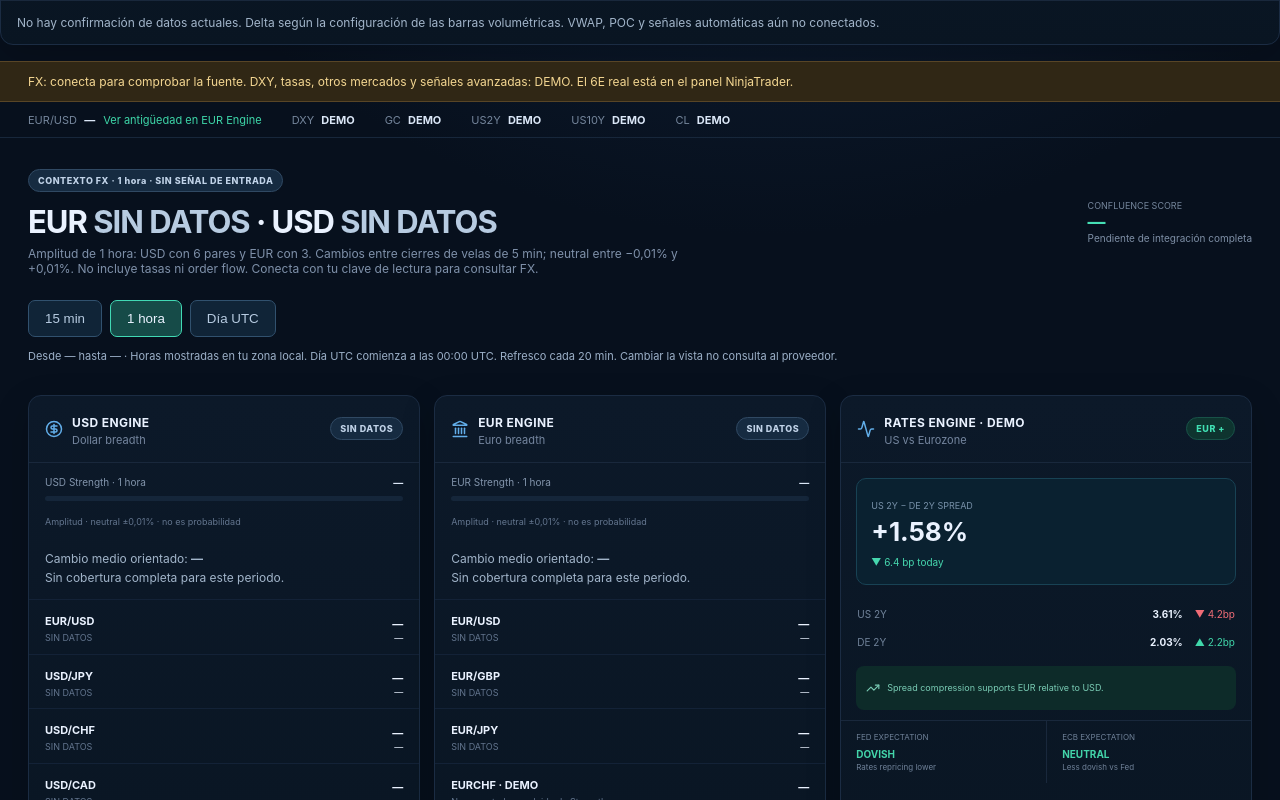
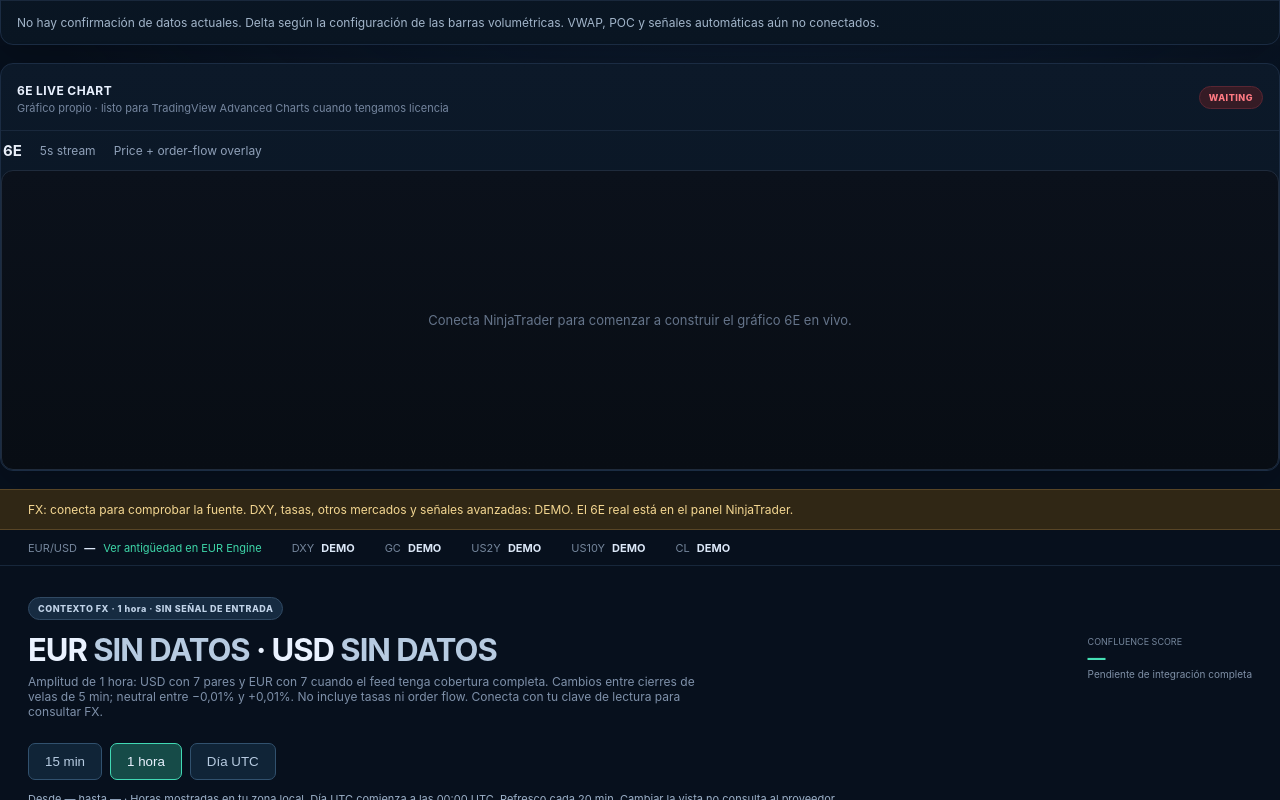
Before and after one commit to vjzuniromero89-stack/6E-Market-Command, a Next.js app: page / in a window 1280 px wide. Shown: the part 340-1140 px from the top of the page. Built offline with nearby package versions, Linux system fonts and the light colour scheme.

Commit message:
Add files via upload

```diff
--- /dev/null
+++ b/app/api/market-data/route.js
@@ -0,0 +1,17 @@
+import { authorized } from '../../../lib/feed.mjs';
+export const runtime='nodejs'; export const dynamic='force-dynamic';
+export async function GET(request){
+ if(!authorized(request,process.env.DASHBOARD_READ_TOKEN))return Response.json({error:'Unauthorized'},{status:401});
+ return Response.json({
+  architectureVersion:2,
+  feeds:{
+   cme:{status:process.env.CME_CLIENT_ID?'configured':'not_configured',purpose:'6E top-of-book/trades/statistics; direct CME WebSocket'},
+   rithmic:{status:process.env.RITHMIC_USER?'configured':'not_configured',purpose:'depth/ticks/history/order routing when licensed'},
+   rates:{status:process.env.RATES_PROVIDER_KEY?'configured':'not_configured',purpose:'US/DE yields and rate impulse'},
+   macro:{status:process.env.MACRO_PROVIDER_KEY?'configured':'not_configured',purpose:'economic calendar, releases, central-bank context'},
+   tradingview:{status:process.env.NEXT_PUBLIC_TV_CHARTS_ENABLED==='true'?'library_enabled':'fallback_chart',purpose:'chart UI only; market data remains ours'}
+  },
+  requiredSymbols:['6E','DXY','EUR/USD','EUR/GBP','EUR/JPY','EUR/CHF','EUR/CAD','EUR/AUD','EUR/NZD','GBP/USD','AUD/USD','NZD/USD','USD/JPY','USD/CHF','USD/CAD','US2Y','DE2Y','US10Y','DE10Y','GC','ES','VIX','CL'],
+  rule:'No synthetic LIVE labels: every module reports provider, timestamp, freshness and coverage.'
+ });
+}
--- /dev/null
+++ b/app/components/MarketChart.js
@@ -0,0 +1,8 @@
+'use client';
+import {useEffect,useMemo,useState} from 'react';
+export default function MarketChart({token}){
+ const [rows,setRows]=useState([]),[status,setStatus]=useState('waiting');
+ useEffect(()=>{if(!token)return;let stop=false,t;const poll=async()=>{try{const r=await fetch('/api/ninjatrader',{headers:{Authorization:`Bearer ${token}`},cache:'no-store'});const j=await r.json();if(j.snapshot&&!stop){setRows(x=>[...x,{t:Date.now(),p:j.snapshot.price,d:j.snapshot.barDelta}].slice(-120));setStatus(j.status)}}catch{};if(!stop)t=setTimeout(poll,5000)};poll();return()=>{stop=true;clearTimeout(t)}},[token]);
+ const path=useMemo(()=>{if(rows.length<2)return'';const ps=rows.map(x=>x.p),lo=Math.min(...ps),hi=Math.max(...ps),span=hi-lo||.0001;return rows.map((x,i)=>`${i?'L':'M'} ${20+i*(960/(rows.length-1))} ${250-(x.p-lo)/span*200}`).join(' ')},[rows]);
+ return <section className="card chartcard"><div className="ct"><div><b>6E LIVE CHART</b><span>Gráfico propio · listo para TradingView Advanced Charts cuando tengamos licencia</span></div><span className={'pill '+(status==='live'?'green':'red')}>{status.toUpperCase()}</span></div><div className="charttoolbar"><b>6E</b><span>5s stream</span><span>Price + order-flow overlay</span></div><div className="chartarea">{rows.length>1?<svg viewBox="0 0 1000 280" preserveAspectRatio="none"><g className="gridlines"><path d="M0 50H1000M0 100H1000M0 150H1000M0 200H1000M0 250H1000"/></g><path className="pricepath" d={path}/></svg>:<div className="chartempty">Conecta NinjaTrader para comenzar a construir el gráfico 6E en vivo.</div>}</div></section>
+}
--- a/app/page.js
+++ b/app/page.js
@@ -1,10 +1,11 @@
 'use client';
 import LiveFeed from './LiveFeed';
+import MarketChart from './components/MarketChart';
 import { useState } from 'react';
 import useMarketContext from './useMarketContext';
 import {Activity, Bell, ChevronRight, CircleDollarSign, Gauge, Gem, Landmark, Menu, Radio, Settings2, ShieldAlert, TrendingDown, TrendingUp, Waves, Zap} from 'lucide-react';
-const usd=['EUR/USD','USD/JPY','USD/CHF','USD/CAD','GBP/USD','AUD/USD'];
-const eur=['EUR/USD','EUR/GBP','EUR/JPY'];
+const usd=['EUR/USD','USD/JPY','USD/CHF','USD/CAD','GBP/USD','AUD/USD','NZD/USD'];
+const eur=['EUR/USD','EUR/GBP','EUR/JPY','EUR/CHF','EUR/CAD','EUR/AUD','EUR/NZD'];
 function FxPair({symbol, data, now, period}) {
   const q = data?.quotes?.find(q => q.symbol === symbol);
   const change = q?.changes?.[period];
@@ -23,11 +24,11 @@ function Pair({p}){return <div className="pair"><div><b>{p[0]}</b><span>{p[1]}</
 function Meter({label,value,sub,tone}){return <div className="meter"><div className="meterTop"><span>{label}</span><b>{value}</b></div><div className="track"><i className={tone} style={{width:value === '—' ? '0%' : value}}/></div><small>{sub}</small></div>}
 export default function Page(){const [token,setToken]=useState(''); const [period,setPeriod]=useState('1h'); const {data,strength,now}=useMarketContext(token,period); const mt5=data?.source==='MT5 / FOREX.com'; return <main>
 <header><div className="brand"><div className="logo"><Waves/></div><div><b>6E MARKET COMMAND</b><span>EUR/USD Intermarket Intelligence</span></div></div><div className="session"><Radio size={15}/><span>FX CONTEXT</span><b>{mt5 ? "OBJETIVO 1 S" : data ? "20 MIN" : "—"}</b></div><div className="headicons"><Bell/><Settings2/><div className="avatar">VZ</div></div></header>
-<LiveFeed onTokenChange={setToken}/><div className="demo-label">{mt5 ? "FX: MT5 / FOREX.com · envío y consulta objetivo 1 segundo · "+(data.mode === "live" ? "CUENTA LIVE" : data.mode === "demo" ? "CUENTA DEMO" : "ESPERANDO CONECTOR") : data ? "FX: Twelve Data · caché 20 minutos" : "FX: conecta para comprobar la fuente"}. DXY, tasas, otros mercados y señales avanzadas: DEMO. El 6E real está en el panel NinjaTrader.</div>
+<LiveFeed onTokenChange={setToken}/><MarketChart token={token}/><div className="demo-label">{mt5 ? "FX: MT5 / FOREX.com · envío y consulta objetivo 1 segundo · "+(data.mode === "live" ? "CUENTA LIVE" : data.mode === "demo" ? "CUENTA DEMO" : "ESPERANDO CONECTOR") : data ? "FX: Twelve Data · caché 20 minutos" : "FX: conecta para comprobar la fuente"}. DXY, tasas, otros mercados y señales avanzadas: DEMO. El 6E real está en el panel NinjaTrader.</div>
 <div className="ticker"><span>EUR/USD <b>{data?.quotes?.find(q=>q.symbol==='EUR/USD')?.price?.toFixed(5) || '—'}</b> <i>Ver antigüedad en EUR Engine</i></span><span>DXY <b>DEMO</b></span><span>GC <b>DEMO</b></span><span>US2Y <b>DEMO</b></span><span>US10Y <b>DEMO</b></span><span>CL <b>DEMO</b></span></div>
-<section className="hero"><div><Pill>CONTEXTO FX · {periodLabels[period]} · SIN SEÑAL DE ENTRADA</Pill><h1>EUR <span className={strength?.EUR?.score > 50 ? "up" : strength?.EUR?.score < 50 ? "down" : "neutral-text"}>{label(strength?.EUR)}</span> · USD <span className={strength?.USD?.score > 50 ? "up" : strength?.USD?.score < 50 ? "down" : "neutral-text"}>{label(strength?.USD)}</span></h1><p>Amplitud de {periodLabels[period]}: USD con 6 pares y EUR con 3. {mt5 ? "Bid actual frente a cierres históricos M1; ventanas 15 min y 1 h ancladas al minuto" : "Cambios entre cierres de velas de 5 min"}; neutral entre −0,01% y +0,01%. No incluye tasas ni order flow. {data?.fetchedAt ? 'Última consulta: '+new Date(data.fetchedAt).toLocaleString()+'.' : (token ? 'Esperando la primera consulta del nuevo contexto.' : 'Conecta con tu clave de lectura para consultar FX.')} {data?.reason ? 'Actualización pendiente: '+({waiting_mt5:'esperando el primer envío de MT5',mt5_disconnected:'terminal MT5 desconectado',not_configured:'falta configurar Twelve Data',storage_unavailable:'almacenamiento no disponible',daily_budget:'presupuesto diario agotado',cooldown:'caché protegida',provider_or_cache_unavailable:'proveedor o caché no disponible'}[data.reason] || 'sin datos')+'.' : ''}</p></div><div className="score"><div><small>CONFLUENCE SCORE</small><strong>—</strong><span>Pendiente de integración completa</span></div></div></section>
+<section className="hero"><div><Pill>CONTEXTO FX · {periodLabels[period]} · SIN SEÑAL DE ENTRADA</Pill><h1>EUR <span className={strength?.EUR?.score > 50 ? "up" : strength?.EUR?.score < 50 ? "down" : "neutral-text"}>{label(strength?.EUR)}</span> · USD <span className={strength?.USD?.score > 50 ? "up" : strength?.USD?.score < 50 ? "down" : "neutral-text"}>{label(strength?.USD)}</span></h1><p>Amplitud de {periodLabels[period]}: USD con 7 pares y EUR con 7 cuando el feed tenga cobertura completa. {mt5 ? "Bid actual frente a cierres históricos M1; ventanas 15 min y 1 h ancladas al minuto" : "Cambios entre cierres de velas de 5 min"}; neutral entre −0,01% y +0,01%. No incluye tasas ni order flow. {data?.fetchedAt ? 'Última consulta: '+new Date(data.fetchedAt).toLocaleString()+'.' : (token ? 'Esperando la primera consulta del nuevo contexto.' : 'Conecta con tu clave de lectura para consultar FX.')} {data?.reason ? 'Actualización pendiente: '+({waiting_mt5:'esperando el primer envío de MT5',mt5_disconnected:'terminal MT5 desconectado',not_configured:'falta configurar Twelve Data',storage_unavailable:'almacenamiento no disponible',daily_budget:'presupuesto diario agotado',cooldown:'caché protegida',provider_or_cache_unavailable:'proveedor o caché no disponible'}[data.reason] || 'sin datos')+'.' : ''}</p></div><div className="score"><div><small>CONFLUENCE SCORE</small><strong>—</strong><span>Pendiente de integración completa</span></div></div></section>
 <section className="period-controls" aria-label="Periodo de Strength"><div>{Object.entries(periodLabels).map(([key,name])=><button key={key} aria-pressed={period===key} onClick={()=>setPeriod(key)}>{name}</button>)}</div><p>Desde {data?.quotes?.find(q=>q.references?.[period])?.references?.[period] ? new Date(data.quotes.find(q=>q.references?.[period]).references[period]).toLocaleString() : '—'} hasta {data?.quotes?.find(q=>q.asOf)?.asOf ? new Date(data.quotes.find(q=>q.asOf).asOf).toLocaleString() : '—'} · Horas mostradas en tu zona local. Día UTC comienza a las 00:00 UTC. {mt5 ? "Lectura objetivo 1 s, sujeta a ticks y latencia. Sin datos nuevos no se inventan cambios." : "Refresco cada 20 min."} Cambiar la vista no consulta al proveedor.</p></section><section className="gridTop"><div className="card"><div className="ct"><CircleDollarSign/><div><b>USD ENGINE</b><span>Dollar breadth</span></div><Pill>{label(strength?.USD)}</Pill></div><Meter label={"USD Strength · "+periodLabels[period]} value={strength?.USD ? strength.USD.score+'%' : '—'} sub="Amplitud · neutral ±0,01% · no es probabilidad" tone="redbar"/><StrengthDetail value={strength?.USD}/>{usd.map(symbol=><FxPair symbol={symbol} data={data} now={now} period={period} key={symbol}/>)}<Pair p={['DXY · DEMO','USD Index · no conectado','104.18','-0.34%','down']}/></div>
-<div className="card"><div className="ct"><Landmark/><div><b>EUR ENGINE</b><span>Euro breadth</span></div><Pill>{label(strength?.EUR)}</Pill></div><Meter label={"EUR Strength · "+periodLabels[period]} value={strength?.EUR ? strength.EUR.score+'%' : '—'} sub="Amplitud · neutral ±0,01% · no es probabilidad" tone="greenbar"/><StrengthDetail value={strength?.EUR}/>{eur.map(symbol=><FxPair symbol={symbol} data={data} now={now} period={period} key={symbol}/>)}{['EURCHF','EURCAD','EURAUD'].map(symbol=><Pair p={[symbol+' · DEMO','No conectado · excluido de Strength','—','—','']} key={symbol}/>)}</div>
+<div className="card"><div className="ct"><Landmark/><div><b>EUR ENGINE</b><span>Euro breadth</span></div><Pill>{label(strength?.EUR)}</Pill></div><Meter label={"EUR Strength · "+periodLabels[period]} value={strength?.EUR ? strength.EUR.score+'%' : '—'} sub="Amplitud · neutral ±0,01% · no es probabilidad" tone="greenbar"/><StrengthDetail value={strength?.EUR}/>{eur.map(symbol=><FxPair symbol={symbol} data={data} now={now} period={period} key={symbol}/>)}</div>
 <div className="card rates"><div className="ct"><Activity/><div><b>RATES ENGINE · DEMO</b><span>US vs Eurozone</span></div><Pill tone="green">EUR +</Pill></div><div className="rateHero"><small>US 2Y − DE 2Y SPREAD</small><b>+1.58%</b><em>▼ 6.4 bp today</em></div><div className="rateRow"><span>US 2Y</span><b>3.61%</b><i>▼ 4.2bp</i></div><div className="rateRow"><span>DE 2Y</span><b>2.03%</b><i className="up">▲ 2.2bp</i></div><div className="note"><TrendingUp/> Spread compression supports EUR relative to USD.</div><div className="banks"><div><span>FED EXPECTATION</span><b>DOVISH</b><small>Rates repricing lower</small></div><div><span>ECB EXPECTATION</span><b>NEUTRAL</b><small>Less dovish vs Fed</small></div></div></div></section>
 <section className="lower"><div className="card market"><div className="ct"><Gem/><div><b>INTERMARKET · DEMO</b><span>Commodities & risk</span></div><Pill tone="green">CONFIRMING</Pill></div><div className="marketgrid">{markets.map((m,i)=><div key={i}><span>{m[0]} · {m[1]} · DEMO</span><b>{m[2]}</b><i className={m[3].startsWith('+')?'up':'down'}>{m[3]}</i></div>)}</div><div className="signals"><span><b>GOLD ↑ + DXY ↓</b> USD weakness confirmation</span><span><b>YIELDS ↓</b> Supportive for EURUSD</span><span><b>VIX ↓</b> No strong risk-off conflict</span></div></div>
 <div className="card flow"><div className="ct"><Gauge/><div><b>6E ORDER FLOW · DEMO</b><span>Execution layer</span></div><Pill tone="green">BUYERS</Pill></div><div className="flowgrid"><div><span>DELTA</span><b>+3,842</b><small>Positive</small></div><div><span>CUM. DELTA</span><b>+12.6K</b><small>Rising</small></div><div><span>VWAP</span><b>1.09488</b><small>Price above</small></div><div><span>POC</span><b>1.09542</b><small>Accepted above</small></div></div><div className="event"><ShieldAlert/><div><b>Liquidity sweep detected</b><span>Session low swept → sellers absorbed → price reclaimed VWAP.</span></div><ChevronRight/></div><div className="checks"><span>✓ Buy imbalance</span><span>✓ Delta divergence</span><span>✓ Absorption</span><span>✓ VWAP reclaim</span></div></div></section>
--- /dev/null
+++ b/lib/intelligence.mjs
@@ -0,0 +1,31 @@
+const clamp=(n,a=0,b=100)=>Math.max(a,Math.min(b,n));
+const finite=n=>Number.isFinite(n);
+const avg=a=>a.length?a.reduce((s,n)=>s+n,0)/a.length:null;
+const zsign=(v,dead=0.01)=>!finite(v)?0:v>dead?1:v<-dead?-1:0;
+export const EUR_PAIRS=['EUR/USD','EUR/GBP','EUR/JPY','EUR/CHF','EUR/CAD','EUR/AUD','EUR/NZD'];
+export const USD_PAIRS=['EUR/USD','GBP/USD','AUD/USD','NZD/USD','USD/JPY','USD/CHF','USD/CAD'];
+export const USD_EX_EUR=['GBP/USD','AUD/USD','NZD/USD','USD/JPY','USD/CHF','USD/CAD'];
+const oriented=(q,currency,period)=>{const c=q?.changes?.[period]; if(!finite(c))return null; const [base,quote]=q.symbol.split('/'); return base===currency?c:quote===currency?-c:null};
+export function breadth(quotes,currency,pairs,period='1h'){
+ const vals=pairs.map(s=>oriented(quotes.find(q=>q.symbol===s),currency,period)).filter(finite);
+ if(!vals.length)return null; const mean=avg(vals), signs=vals.map(v=>zsign(v));
+ return {score:Math.round(clamp(50+mean*120)),meanChange:mean,rising:signs.filter(x=>x>0).length,falling:signs.filter(x=>x<0).length,neutral:signs.filter(x=>x===0).length,coverage:vals.length,total:pairs.length};
+}
+export function ratesEngine(market={}){
+ const us2=market.US2Y?.value,de2=market.DE2Y?.value;
+ if(!finite(us2)||!finite(de2)) return {status:'missing',spread:null,impulse:null};
+ const spread=us2-de2, impulse=(market.US2Y?.changeBp||0)-(market.DE2Y?.changeBp||0);
+ return {status:'live',spread,impulse,eurPressure:impulse<0?'supportive':impulse>0?'negative':'neutral'};
+}
+export function buildIntelligence({quotes=[],period='1h',market={},flow=null}={}){
+ const eur=breadth(quotes,'EUR',EUR_PAIRS,period), usd=breadth(quotes,'USD',USD_PAIRS,period), usdExEur=breadth(quotes,'USD',USD_EX_EUR,period), rates=ratesEngine(market);
+ const diff=eur&&usd?eur.score-usd.score:null;
+ const evidence=[]; if(diff!=null)evidence.push({key:'relative',label:'EUR − USD',value:diff,dir:Math.sign(diff),weight:3});
+ if(usdExEur)evidence.push({key:'usdexeur',label:'USD ex-EUR',value:usdExEur.score,dir:usdExEur.score>55?-1:usdExEur.score<45?1:0,weight:3});
+ if(rates.status==='live')evidence.push({key:'rates',label:'US2Y − DE2Y impulse',value:rates.impulse,dir:rates.impulse<0?1:rates.impulse>0?-1:0,weight:4});
+ if(flow?.barDelta!=null)evidence.push({key:'flow',label:'6E bar delta',value:flow.barDelta,dir:Math.sign(flow.barDelta),weight:2});
+ const active=evidence.filter(e=>e.dir), raw=active.reduce((s,e)=>s+e.dir*e.weight,0), max=active.reduce((s,e)=>s+e.weight,0);
+ const confidence=max?Math.round(Math.abs(raw)/max*100):0; const direction=raw>0?'EUR bullish evidence':raw<0?'EUR bearish evidence':'mixed / insufficient';
+ const conflicts=active.length>1 && active.some(e=>e.dir!==Math.sign(raw));
+ return {eur,usd,usdExEur,rates,differential:diff,direction,confidence,conflicts,evidence,disclaimer:'Evidence engine, not a prediction or trade instruction.'};
+}
```
Also changed, not shown: app/api/intelligence/route.js (added, +9 -0 lines), app/globals.css, lib/market-context.mjs, lib/mt5.mjs, 2 other files (tests, documents, lock files or other folders).
